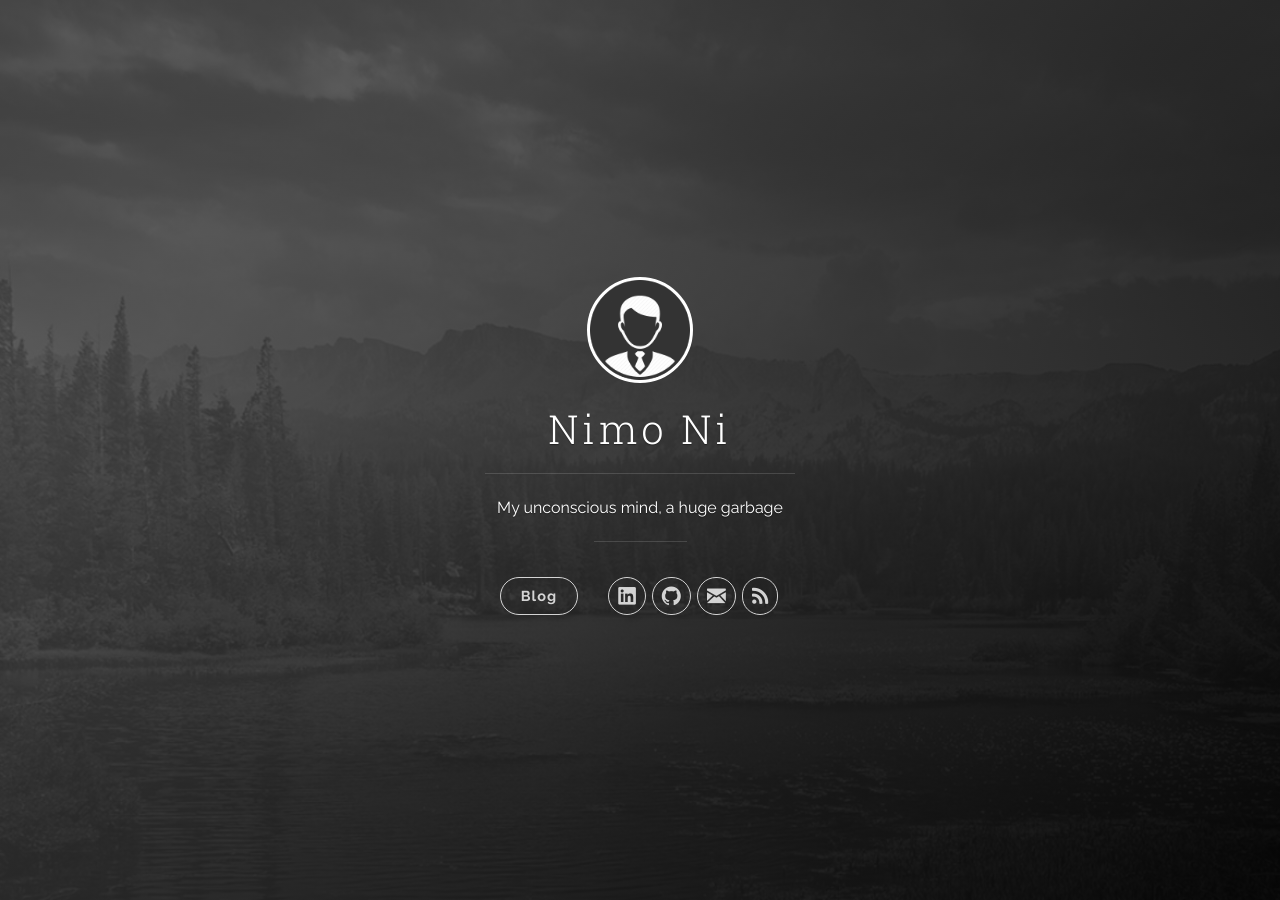
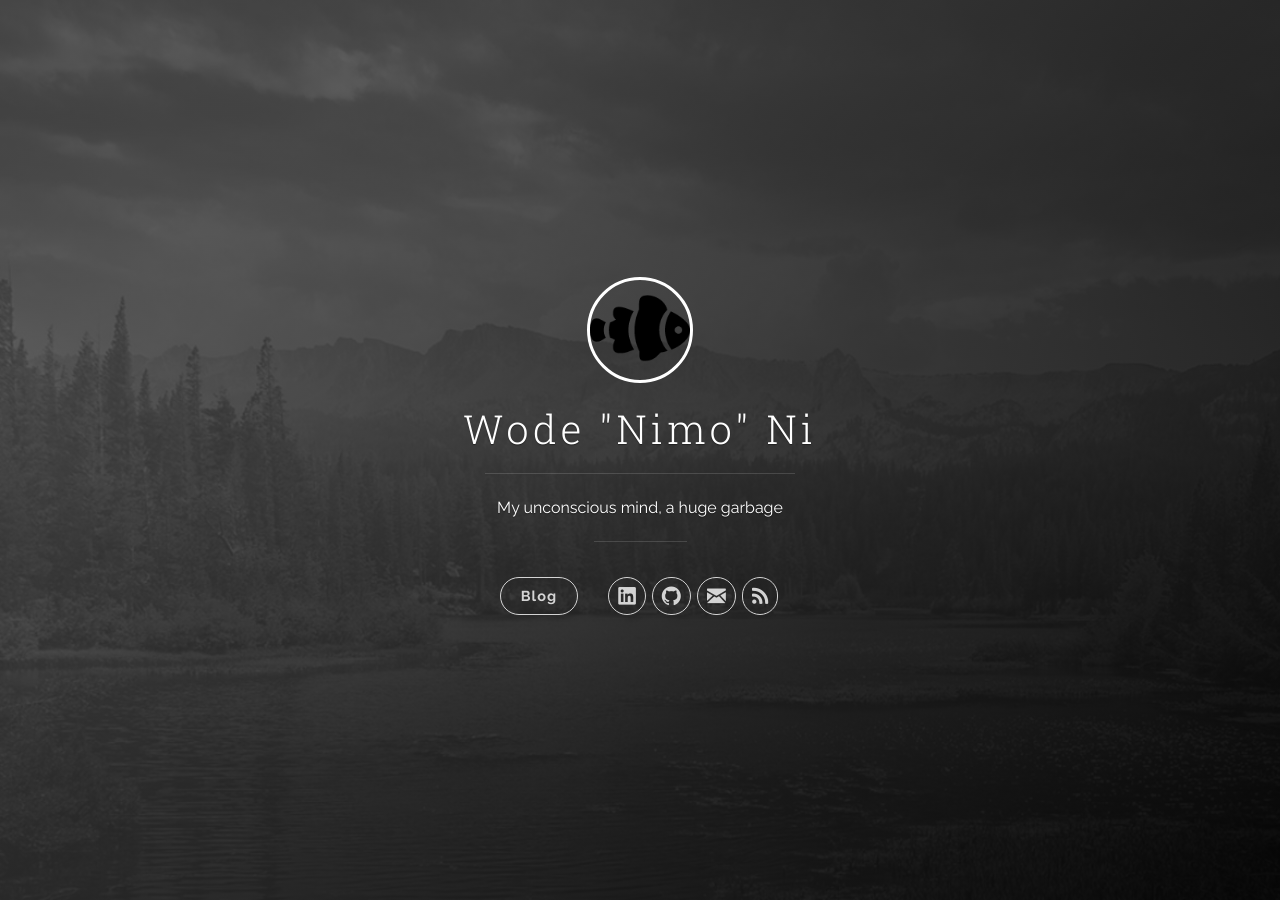
Before and after one commit to wodeni/wodeni.github.io, a Jekyll site: the page built from index.html, in a window 1280 px wide. Built offline with Jekyll 4.4.1, drawn with Linux system fonts in a browser that asks for light colours; nearby versions of some CDN libraries; the list of posts is cut into pages by our own code.

Commit message:
auto commit

````diff
--- a/_config.yml
+++ b/_config.yml
@@ -1,5 +1,5 @@
 # Site settings
-title: Nimo Ni
+title: Wode "Nimo" Ni
 description: 'My unconscious mind, a huge garbage'
 url: 'http://wodeni.github.io/nimo-site'
 baseurl: '/nimo-site/'
--- a/_posts/2016-01-08-welcome-to-jekyll.markdown
+++ /dev/null
@@ -1,25 +0,0 @@
----
-title:  "Welcome to Jekyll!"
-date:   2016-01-08 15:04:23
-categories: [jekyll]
-tags: [jekyll]
----
-You’ll find this post in your `_posts` directory. Go ahead and edit it and re-build the site to see your changes. You can rebuild the site in many different ways, but the most common way is to run `jekyll serve --watch`, which launches a web server and auto-regenerates your site when a file is updated.
-
-To add new posts, simply add a file in the `_posts` directory that follows the convention `YYYY-MM-DD-name-of-post.ext` and includes the necessary front matter. Take a look at the source for this post to get an idea about how it works.
-
-Jekyll also offers powerful support for code snippets:
-
-``` ruby
-def print_hi(name)
-  puts "Hi, #{name}"
-end
-print_hi('Tom')
-#=> prints 'Hi, Tom' to STDOUT.
-```
-
-Check out the [Jekyll docs][jekyll] for more info on how to get the most out of Jekyll. File all bugs/feature requests at [Jekyll’s GitHub repo][jekyll-gh]. If you have questions, you can ask them on [Jekyll’s dedicated Help repository][jekyll-help].
-
-[jekyll]:      http://jekyllrb.com
-[jekyll-gh]:   https://github.com/jekyll/jekyll
-[jekyll-help]: https://github.com/jekyll/jekyll-help
````
Also changed, not shown: images/profile.jpg.
